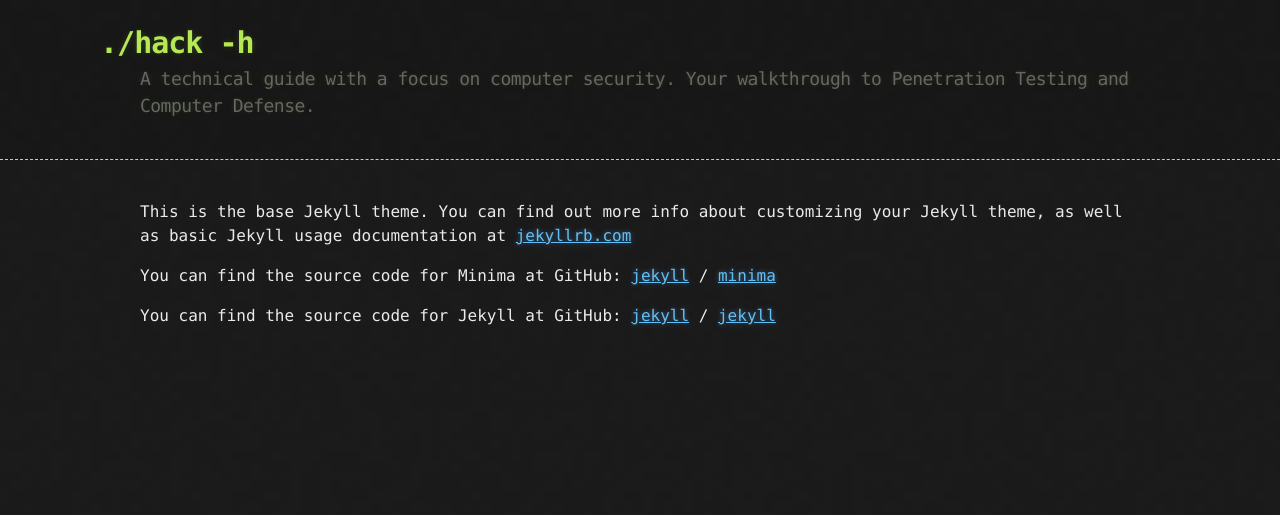
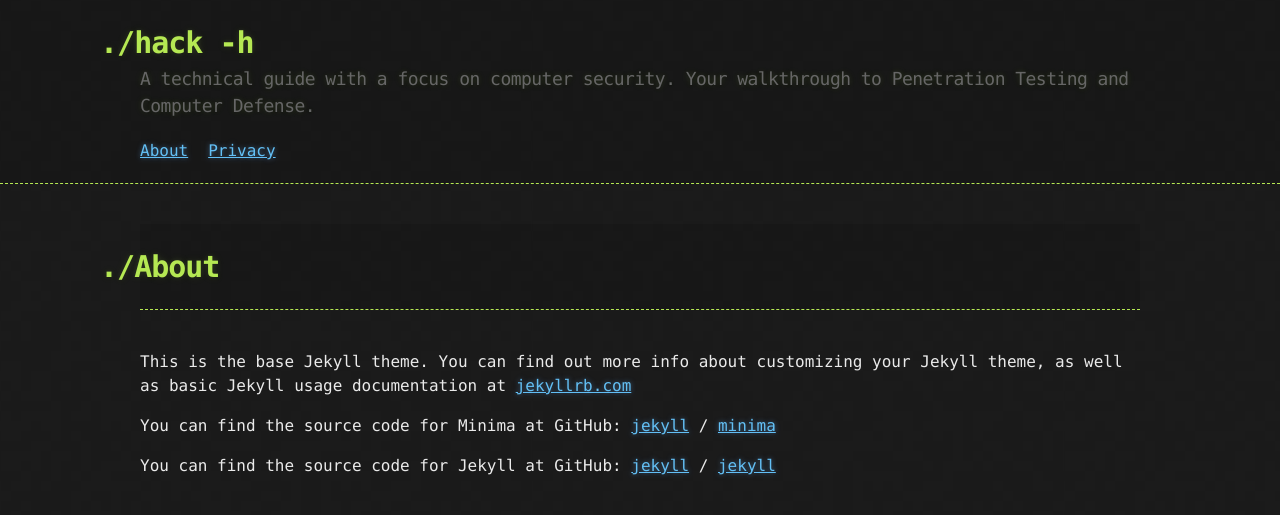
Before and after one commit to 6r0k3d/6r0k3d.github.io, a Jekyll site: the page built from about.md, in a window 1280 px wide. Shown: the top 515 px of the page. Built offline with Jekyll 4.4.1, drawn with Linux system fonts in a browser that asks for light colours.

Commit message:
Add header nav links
Modified index.html to include a header navigation bar. Applied
theme styling to nav bar links. Positioned links below site
description. This utilizes jekyll functionality to loop through
static pages (eg, about.md) and include a nav link for it automatically
in the header.

Also modified .scss to ensure proper spacing between nav links.

```diff
--- /dev/null
+++ b/_includes/header.html
@@ -0,0 +1,35 @@
+<header>
+
+  <div class="container">
+    {%- assign default_paths = site.pages | map: "path" -%}
+    {%- assign page_paths = site.header_pages | default: default_paths -%}
+
+    <h1>{{ site.title | default: site.github.repository_name }}</h1>
+    <h2>{{ site.description | default: site.github.project_tagline }}</h2>
+
+<!--
+    <section id="downloads">
+      {% if site.show_downloads %}
+        <a href="{{ site.github.zip_url }}" class="btn">Download as .zip</a>
+        <a href="{{ site.github.tar_url }}" class="btn">Download as .tar.gz</a>
+      {% endif %}
+      <a href="{{ site.github.repository_url }}" class="btn btn-github"><span class="icon"></span>View on GitHub</a>
+    </section>
+-->
+
+    <div class="wrapper">
+      {%- if page_paths -%}
+      <nav class="site-nav">
+          <div class="trigger">
+            {%- for path in page_paths -%}
+              {%- assign my_page = site.pages | where: "path", path | first -%}
+              {%- if my_page.title -%}
+                <a class="page-link" href="{{ my_page.url | relative_url }}">{{ my_page.title | escape }}</a>
+              {%- endif -%}
+            {%- endfor -%}
+          </div>
+        </nav>
+      {%- endif -%}
+    </div>
+  </div>
+</header>
--- a/_layouts/default.html
+++ b/_layouts/default.html
@@ -5,8 +5,6 @@
     <meta http-equiv="X-UA-Compatible" content="IE=edge">
     <meta name="viewport" content="width=device-width, initial-scale=1">
     <link rel="stylesheet" href="{{ '/assets/css/style.css?v=' | append: site.github.build_revision | relative_url }}">
-
-
 
     {% if jekyll.environment == 'production' %}
         {% include analytics.html %}
@@ -16,22 +14,7 @@
   </head>
 
   <body>
-
-    <header>
-      <div class="container">
-        <h1>{{ site.title | default: site.github.repository_name }}</h1>
-        <h2>{{ site.description | default: site.github.project_tagline }}</h2>
-<!--
-        <section id="downloads">
-          {% if site.show_downloads %}
-            <a href="{{ site.github.zip_url }}" class="btn">Download as .zip</a>
-            <a href="{{ site.github.tar_url }}" class="btn">Download as .tar.gz</a>
-          {% endif %}
-          <a href="{{ site.github.repository_url }}" class="btn btn-github"><span class="icon"></span>View on GitHub</a>
-        </section>
--->
-      </div>
-    </header>
+    {%- include header.html -%}
 
     <div class="container">
       <section id="main_content">
--- a/_layouts/home.html
+++ b/_layouts/home.html
@@ -27,8 +27,8 @@ layout: default
       </li>
       {%- endfor -%}
     </ul>
-<!--
+
     <p class="rss-subscribe">subscribe <a href="{{ "/feed.xml" | relative_url }}">via RSS</a></p>
   {%- endif -%}
--->
+
 </div>
--- /dev/null
+++ b/_layouts/page.html
@@ -0,0 +1,14 @@
+---
+layout: default
+---
+<article class="post">
+
+  <header class="post-header">
+    <h1 class="post-title">{{ page.title | escape }}</h1>
+  </header>
+
+  <div class="post-content">
+    {{ content }}
+  </div>
+
+</article>
--- /dev/null
+++ b/_sass/_layout.scss
@@ -0,0 +1,255 @@
+/**
+ * Site header
+ */
+.site-header {
+  border-top: 5px solid $grey-color-dark;
+  border-bottom: 1px solid $grey-color-light;
+  min-height: $spacing-unit * 1.865;
+
+  // Positioning context for the mobile navigation icon
+  position: relative;
+}
+
+.site-title {
+  @include relative-font-size(1.625);
+  font-weight: 300;
+  line-height: $base-line-height * $base-font-size * 2.25;
+  letter-spacing: -1px;
+  margin-bottom: 0;
+  float: left;
+
+  &,
+  &:visited {
+    color: $grey-color-dark;
+  }
+}
+
+.site-nav {
+  float: right;
+  line-height: $base-line-height * $base-font-size * 2.25;
+
+  .nav-trigger {
+      display: none;
+  }
+
+  .menu-icon {
+    display: none;
+  }
+
+  .page-link {
+    color: $text-color;
+    line-height: $base-line-height;
+
+    // Gaps between nav items, but not on the last one
+    &:not(:last-child) {
+      margin-right: 20px;
+    }
+  }
+
+  @include media-query($on-palm) {
+    position: absolute;
+    top: 9px;
+    right: $spacing-unit / 2;
+    background-color: $background-color;
+    border: 1px solid $grey-color-light;
+    border-radius: 5px;
+    text-align: right;
+
+    label[for="nav-trigger"] {
+      display: block;
+      float: right;
+      width: 36px;
+      height: 36px;
+      z-index: 2;
+      cursor: pointer;
+    }
+
+    .menu-icon {
+      display: block;
+      float: right;
+      width: 36px;
+      height: 26px;
+      line-height: 0;
+      padding-top: 10px;
+      text-align: center;
+
+      > svg {
+        fill: $grey-color-dark;
+      }
+    }
+
+    input ~ .trigger {
+      clear: both;
+      display: none;
+    }
+
+    input:checked ~ .trigger {
+      display: block;
+      padding-bottom: 5px;
+    }
+
+    .page-link {
+      display: block;
+      padding: 5px 10px;
+
+      &:not(:last-child) {
+        margin-right: 0;
+      }
+      margin-left: 20px;
+    }
+  }
+}
+
+
+
+/**
+ * Site footer
+ */
+.site-footer {
+  border-top: 1px solid $grey-color-light;
+  padding: $spacing-unit 0;
+}
+
+.footer-heading {
+  @include relative-font-size(1.125);
+  margin-bottom: $spacing-unit / 2;
+}
+
+.contact-list,
+.social-media-list {
+  list-style: none;
+  margin-left: 0;
+}
+
+.footer-col-wrapper {
+  @include relative-font-size(0.9375);
+  color: $grey-color;
+  margin-left: -$spacing-unit / 2;
+  @extend %clearfix;
+}
+
+.footer-col {
+  float: left;
+  margin-bottom: $spacing-unit / 2;
+  padding-left: $spacing-unit / 2;
+}
+
+.footer-col-1 {
+  width: -webkit-calc(35% - (#{$spacing-unit} / 2));
+  width:         calc(35% - (#{$spacing-unit} / 2));
+}
+
+.footer-col-2 {
+  width: -webkit-calc(20% - (#{$spacing-unit} / 2));
+  width:         calc(20% - (#{$spacing-unit} / 2));
+}
+
+.footer-col-3 {
+  width: -webkit-calc(45% - (#{$spacing-unit} / 2));
+  width:         calc(45% - (#{$spacing-unit} / 2));
+}
+
+@include media-query($on-laptop) {
+  .footer-col-1,
+  .footer-col-2 {
+    width: -webkit-calc(50% - (#{$spacing-unit} / 2));
+    width:         calc(50% - (#{$spacing-unit} / 2));
+  }
+
+  .footer-col-3 {
+    width: -webkit-calc(100% - (#{$spacing-unit} / 2));
+    width:         calc(100% - (#{$spacing-unit} / 2));
+  }
+}
+
+@include media-query($on-palm) {
+  .footer-col {
+    float: none;
+    width: -webkit-calc(100% - (#{$spacing-unit} / 2));
+    width:         calc(100% - (#{$spacing-unit} / 2));
+  }
+}
+
+
+
+/**
+ * Page content
+ */
+.page-content {
+  padding: $spacing-unit 0;
+  flex: 1;
+}
+
+.page-heading {
+  @include relative-font-size(2);
+}
+
+.post-list-heading {
+  @include relative-font-size(1.75);
+}
+
+.post-list {
+  margin-left: 0;
+  list-style: none;
+
+  > li {
+    margin-bottom: $spacing-unit;
+  }
+}
+
+.post-meta {
+  font-size: $small-font-size;
+  color: $grey-color;
+}
+
+.post-link {
+  display: block;
+  @include relative-font-size(1.5);
+}
+
+
+
+/**
+ * Posts
+ */
+.post-header {
+  margin-bottom: $spacing-unit;
+}
+
+.post-title {
+  @include relative-font-size(2.625);
+  letter-spacing: -1px;
+  line-height: 1;
+
+  @include media-query($on-laptop) {
+    @include relative-font-size(2.25);
+  }
+}
+
+.post-content {
+  margin-bottom: $spacing-unit;
+
+  h2 {
+    @include relative-font-size(2);
+
+    @include media-query($on-laptop) {
+      @include relative-font-size(1.75);
+    }
+  }
+
+  h3 {
+    @include relative-font-size(1.625);
+
+    @include media-query($on-laptop) {
+      @include relative-font-size(1.375);
+    }
+  }
+
+  h4 {
+    @include relative-font-size(1.25);
+
+    @include media-query($on-laptop) {
+      @include relative-font-size(1.125);
+    }
+  }
+}
--- a/_sass/jekyll-theme-hacker.scss
+++ b/_sass/jekyll-theme-hacker.scss
@@ -17,6 +17,14 @@ body {
   font-size: 16px;
   line-height: 1.5;
   font-family: Monaco, "Bitstream Vera Sans Mono", "Lucida Console", Terminal, monospace;
+}
+
+// Taken from gems/minima/_sass/minima/_layout.scss
+.page-link {
+  // Gaps between nav items, but not on the last one
+  &:not(:last-child) {
+    margin-right: 20px;
+  }
 }
 
 /* General & 'Reset' Stuff */
```
Also changed, not shown: about.md (+1 -1 lines), privacy.md (added, +5 -0 lines), _config.yml (line endings or trailing spaces), index.md (line endings or trailing spaces).
